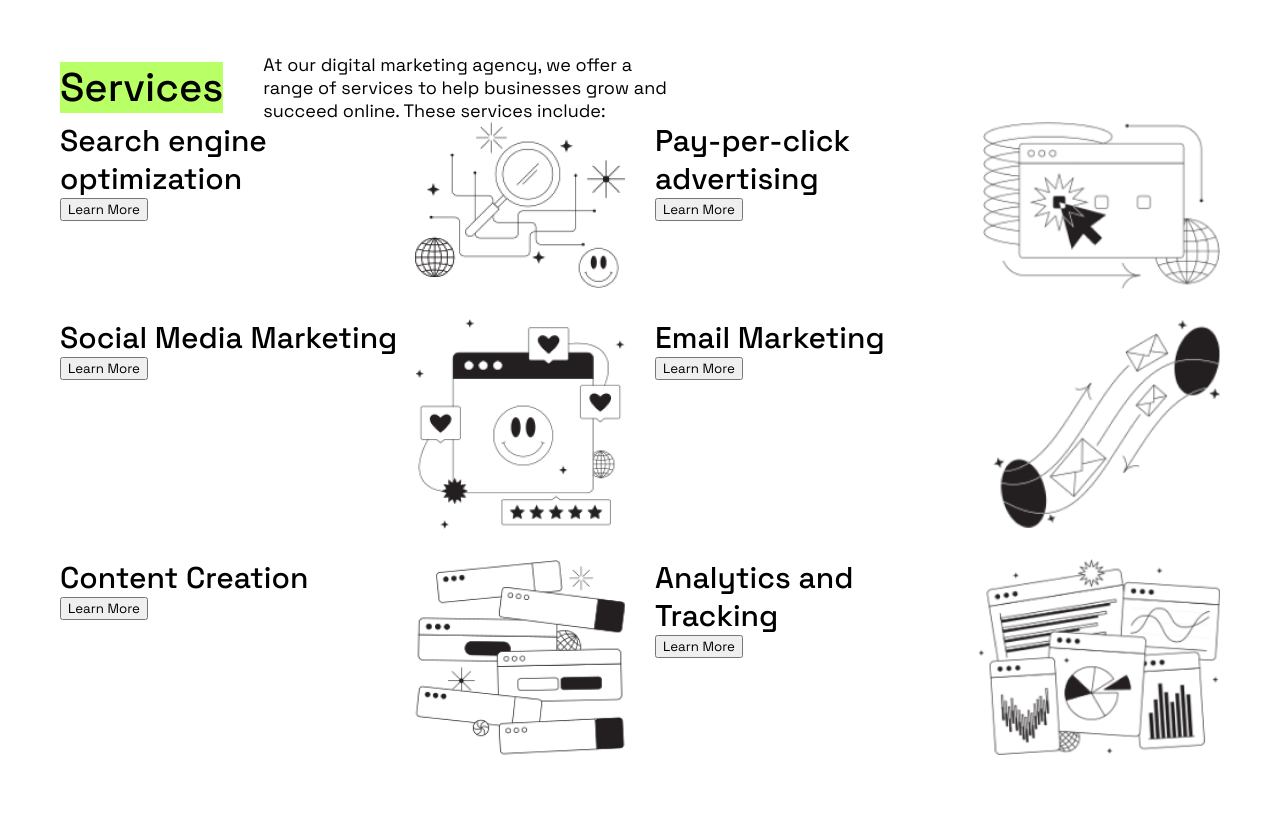
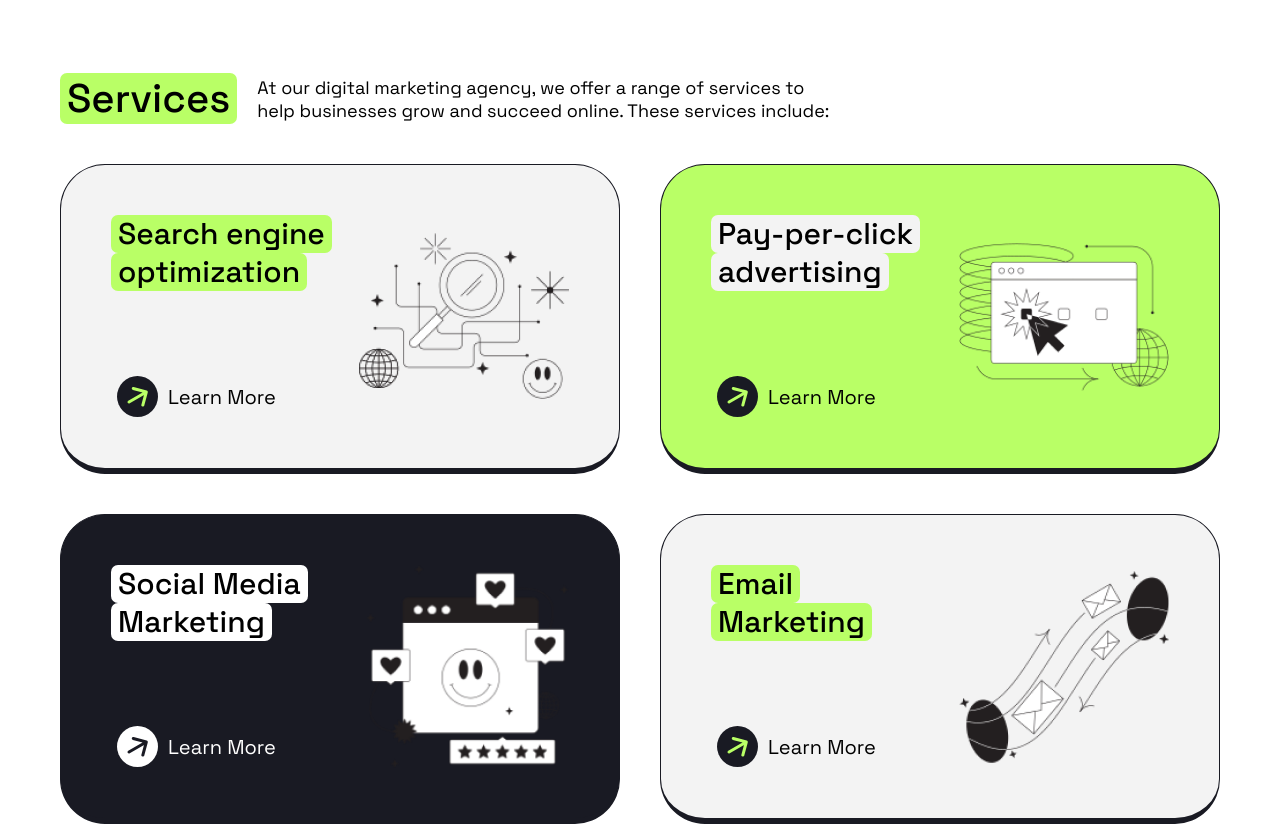
Before and after one commit to valescos/test-task-6, a Nuxt app: page / in a window 1280 px wide. Shown: the part 800-1626 px from the top of the page. Built offline with nearby package versions, Linux system fonts and the light colour scheme.

Commit message:
Добавленны стили секции Services

```diff
--- a/assets/scss/components/_services.scss
+++ b/assets/scss/components/_services.scss
@@ -2,23 +2,109 @@
   .services_header {
     display: flex;
     align-items: center;
-    gap: 40px;
+    gap: 20px;
+    padding-top: 20px;
+    padding-bottom: 40px;
 
     h2 {
       background-color: $color-green;
+      padding: 0px 7px;
+      border-radius: 7px;
     }
     p {
-      width: 35%;
+      width: 50%;
     }
   }
-  .services_wrapper {
+  .services_content {
     display: grid;
     grid-template-columns: repeat(2, 1fr);
-    gap: 30px;
+    gap: 40px;
 
     .service {
+      padding: 50px;
+      height: 310px;
+      border: 1px solid $color-dark;
+      border-bottom: 6px solid $color-dark;
+      border-radius: 45px;
       display: flex;
       justify-content: space-between;
+      background-color: $color-light;
+
+      img {
+        width: 210px;
+        object-fit: scale-down;
+      }
+
+      div {
+        display: flex;
+        width: 100%;
+        flex-direction: column;
+        justify-content: space-between;
+
+        button {
+          cursor: pointer;
+          border: none;
+          background: none;
+          display: flex;
+          align-items: center;
+          gap: 10px;
+          font-size: 20px;
+        }
+
+        div {
+          display: flex;
+          flex-direction: column;
+
+          h3 {
+            align-self: flex-start;
+            background-color: $color-green;
+            padding: 0px 7px;
+            border-radius: 7px;
+          }
+        }
+      }
+    }
+    .service-green {
+      background-color: $color-green;
+      div {
+        div {
+          h3 {
+            background-color: $color-light;
+          }
+        }
+      }
+    }
+    .service-black {
+      background-color: $color-dark;
+      div {
+        button {
+          color: #ffffff;
+          svg {
+            circle {
+              fill: #ffffff;
+            }
+            path {
+              fill: $color-dark;
+            }
+          }
+        }
+
+        div {
+          h3 {
+            background-color: #ffffff;
+          }
+        }
+      }
+    }
+
+    .last {
+      div {
+        div {
+          h3 {
+            background-color: $color-green;
+          }
+        }
+      }
     }
   }
 }
--- a/assets/scss/components/_working_process.scss
+++ b/assets/scss/components/_working_process.scss
@@ -45,6 +45,7 @@
         button {
           background: none;
           border: none;
+          cursor: pointer;
         }
       }
       .working_process_item_body {
--- /dev/null
+++ b/components/Services/ArrowIcon.vue
@@ -0,0 +1,21 @@
+<script setup>
+defineProps({
+  variant: String,
+});
+</script>
+
+<template>
+  <svg
+    width="41"
+    height="41"
+    viewBox="0 0 41 41"
+    fill="none"
+    xmlns="http://www.w3.org/2000/svg"
+  >
+    <circle cx="20.5" cy="20.5" r="20.5" fill="#191A23" />
+    <path
+      d="M11.25 24.7009C10.5326 25.1151 10.2867 26.0325 10.701 26.75C11.1152 27.4674 12.0326 27.7132 12.75 27.299L11.25 24.7009ZM30.7694 16.3882C30.9838 15.588 30.5089 14.7655 29.7087 14.5511L16.6687 11.057C15.8685 10.8426 15.046 11.3175 14.8316 12.1177C14.6172 12.9179 15.0921 13.7404 15.8923 13.9548L27.4834 17.0606L24.3776 28.6517C24.1631 29.4519 24.638 30.2744 25.4382 30.4889C26.2384 30.7033 27.0609 30.2284 27.2753 29.4282L30.7694 16.3882ZM12.75 27.299L30.0705 17.299L28.5705 14.7009L11.25 24.7009L12.75 27.299Z"
+      fill="#B9FF66"
+    />
+  </svg>
+</template>
--- a/components/Services/Service.vue
+++ b/components/Services/Service.vue
@@ -1,15 +1,33 @@
 <script setup>
+import ArrowIcon from "./ArrowIcon.vue";
+
 defineProps({
-  title: String,
+  firstline: String,
+  secondline: String,
   img: String,
+  index: Number,
 });
 </script>
 
 <template>
-  <div class="service">
+  <div
+    class="service"
+    :class="
+      [1, 4].includes(index)
+        ? 'service-green'
+        : index === 2
+        ? 'service-black'
+        : index === 5
+        ? 'service-black last'
+        : null
+    "
+  >
     <div>
-      <h3>{{ title }}</h3>
-      <button>Learn More</button>
+      <div>
+        <h3>{{ firstline }}</h3>
+        <h3>{{ secondline }}</h3>
+      </div>
+      <button><ArrowIcon /> Learn More</button>
     </div>
     <img :src="img" alt="Иллюстрация" />
   </div>
--- a/components/Services/index.vue
+++ b/components/Services/index.vue
@@ -9,11 +9,14 @@ import Service from "./Service.vue";
       <h2>{{ servicesData.title }}</h2>
       <p>{{ servicesData.text }}</p>
     </div>
-    <div class="services_wrapper">
+    <div class="services_content">
       <Service
-        v-for="item in servicesData.list"
-        :title="item.title"
+        v-for="(item, index) in servicesData.list"
+        :key="index"
+        :firstline="item.firstline"
+        :secondline="item.secondline"
         :img="item.img"
+        :index="index"
       />
     </div>
   </section>
--- a/components/Services/servicesData.js
+++ b/components/Services/servicesData.js
@@ -3,27 +3,33 @@ export const servicesData = {
   text: "At our digital marketing agency, we offer a range of services to help businesses grow and succeed online. These services include:",
   list: [
     {
-      title: "Search engine optimization",
+      firstline: "Search engine",
+      secondline: "optimization",
       img: "/images/services/service01.png",
     },
     {
-      title: "Pay-per-click advertising",
+      firstline: "Pay-per-click",
+      secondline: "advertising",
       img: "/images/services/service02.png",
     },
     {
-      title: "Social Media Marketing",
+      firstline: "Social Media",
+      secondline: "Marketing",
       img: "/images/services/service03.png",
     },
     {
-      title: "Email Marketing",
+      firstline: "Email",
+      secondline: "Marketing",
       img: "/images/services/service04.png",
     },
     {
-      title: "Content Creation",
+      firstline: "Content",
+      secondline: "Creation",
       img: "/images/services/service05.png",
     },
     {
-      title: "Analytics and Tracking",
+      firstline: "Analytics and",
+      secondline: "Tracking",
       img: "/images/services/service06.png",
     },
   ],
```
Also changed, not shown: public/icons/positivus.svg (deleted).
